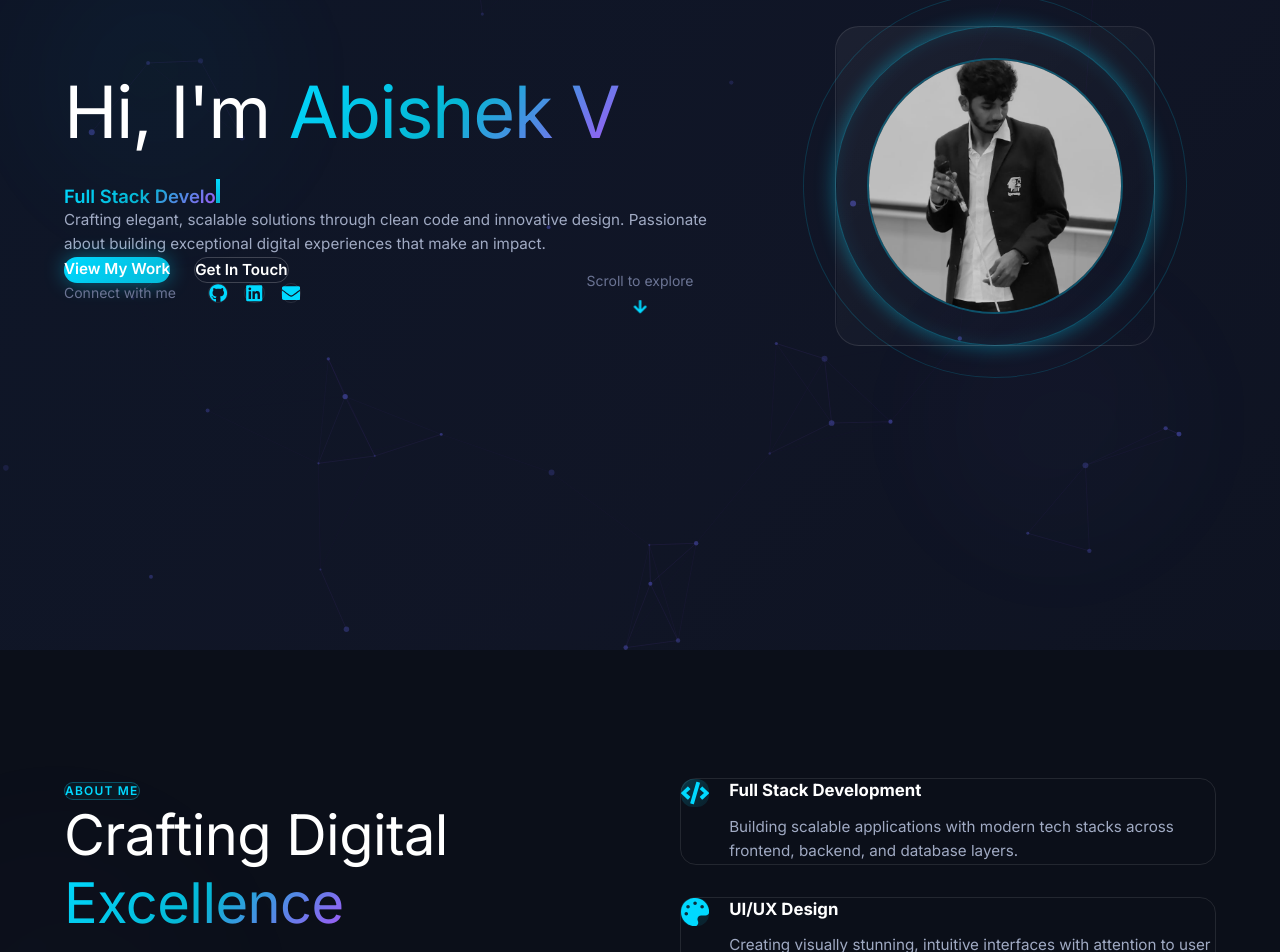
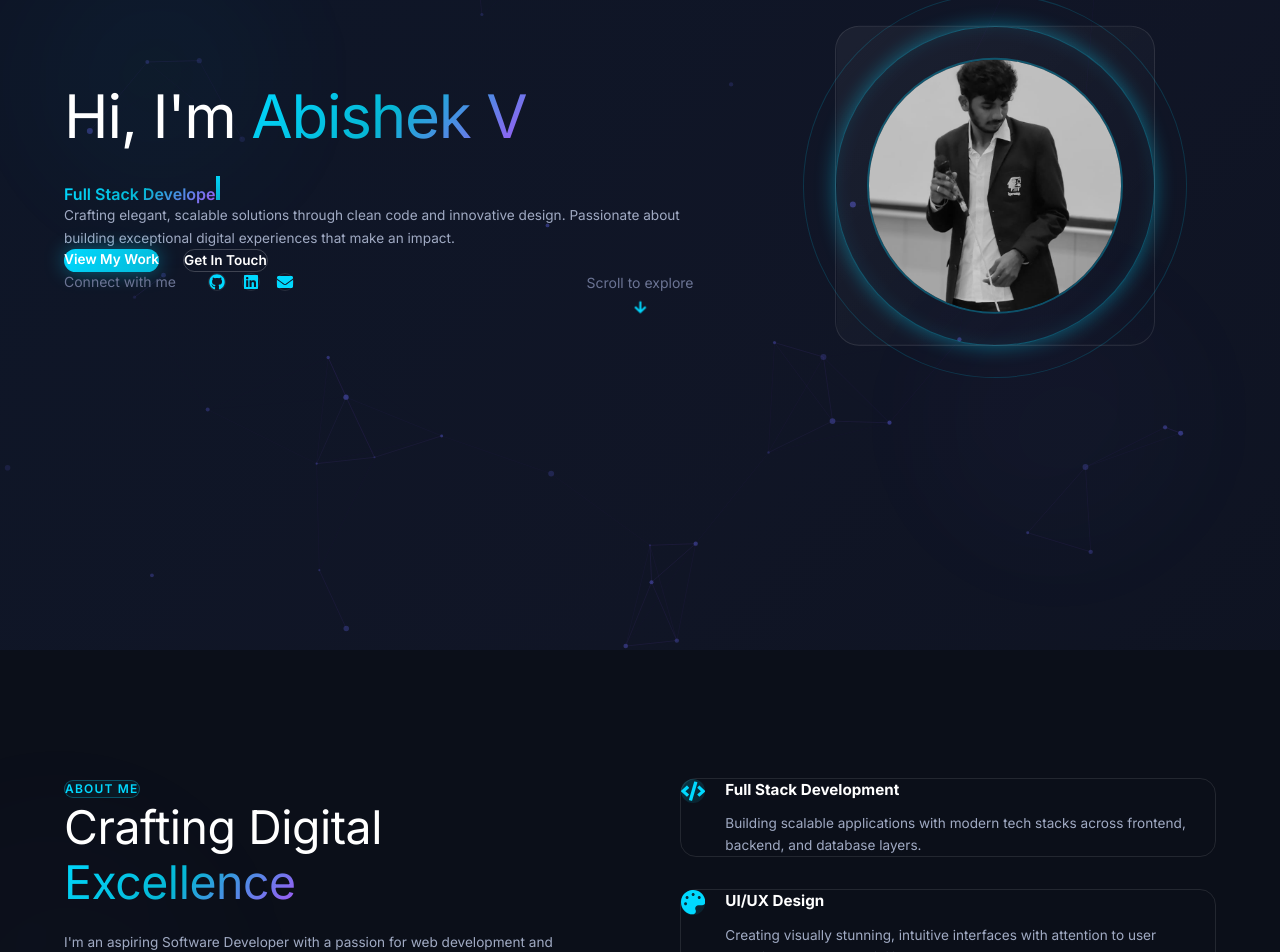
Before and after one commit to abishek-vk/portfolio, a React (Vite) app: page / in a window 1280 px wide. Shown: the part 150-1102 px from the top of the page. Built offline with nearby package versions, Linux system fonts and the light colour scheme.

Commit message:
feat: Adjust typography scaling and text size utilities for improved readability

```diff
--- a/src/index.css
+++ b/src/index.css
@@ -58,43 +58,43 @@ body {
 
 /* Typography Scaling */
 body {
-  font-size: clamp(0.95rem, 1vw, 1rem);
+  font-size: clamp(0.85rem, 0.9vw, 0.95rem);
   line-height: 1.6;
 }
 
 /* Text Size Utilities */
 .text-sm {
-  font-size: clamp(0.85rem, 0.8vw, 0.95rem);
+  font-size: clamp(0.75rem, 0.7vw, 0.85rem);
 }
 
 .text-base {
+  font-size: clamp(0.85rem, 0.9vw, 1rem);
+}
+
+.text-lg {
   font-size: clamp(0.95rem, 1vw, 1.1rem);
 }
 
-.text-lg {
-  font-size: clamp(1.05rem, 1.2vw, 1.25rem);
-}
-
 .text-xl {
-  font-size: clamp(1.15rem, 1.4vw, 1.5rem);
+  font-size: clamp(1rem, 1.2vw, 1.35rem);
 }
 
 .text-2xl {
-  font-size: clamp(1.3rem, 1.8vw, 1.875rem);
+  font-size: clamp(1.15rem, 1.5vw, 1.65rem);
 }
 
 .text-3xl {
-  font-size: clamp(1.5rem, 2.2vw, 2.25rem);
+  font-size: clamp(1.35rem, 1.9vw, 2rem);
 }
 
 h1 {
-  font-size: clamp(2rem, 6.5vw, 4.5rem);
+  font-size: clamp(1.75rem, 5.5vw, 3.75rem);
   letter-spacing: -0.02em;
   line-height: 1.1;
 }
 
 h2 {
-  font-size: clamp(1.75rem, 5.5vw, 3.5rem);
+  font-size: clamp(1.5rem, 4.5vw, 2.9rem);
   letter-spacing: -0.01em;
   line-height: 1.15;
 }
```
